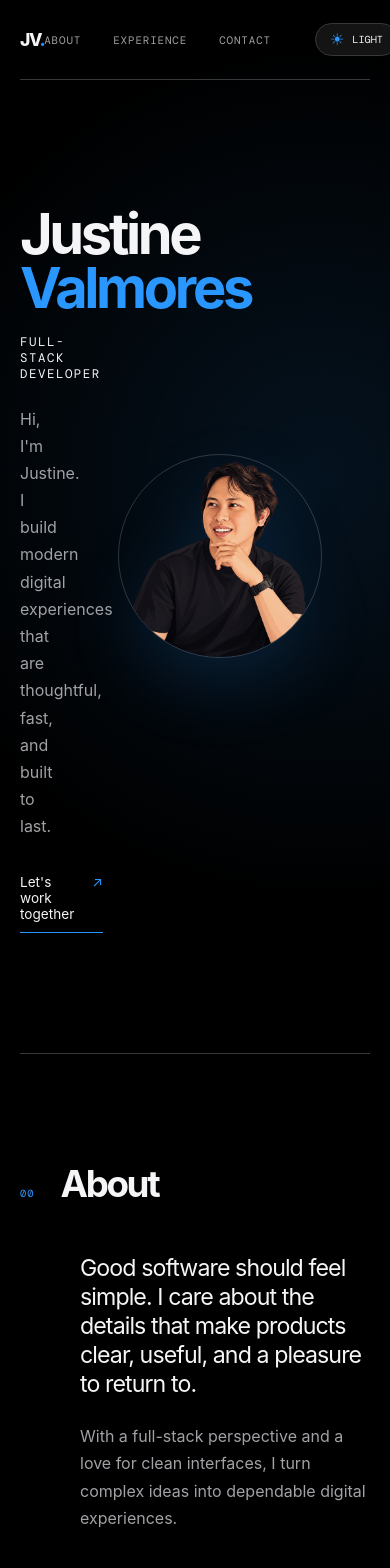
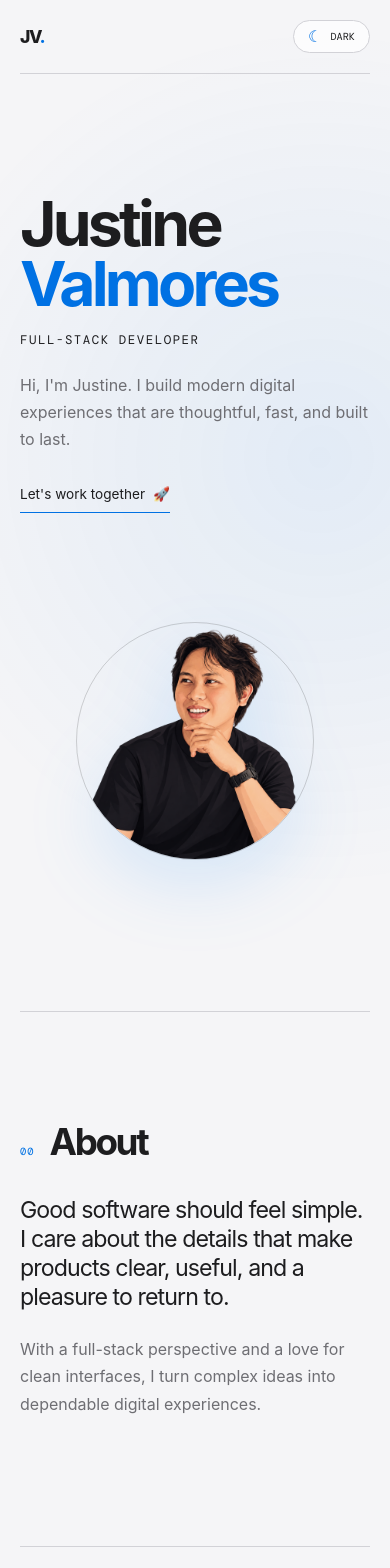
Before and after one commit to jfvalmores/portfolio, a React (Vite) app: page / in a window 390 px wide. Shown: the top 1568 px of the page. Built offline with nearby package versions, Linux system fonts and the light colour scheme.

Commit message:
feat: implement custom theme hook and update components for theme support

```diff
--- a/src/App.tsx
+++ b/src/App.tsx
@@ -1,4 +1,4 @@
-import { useState } from "react";
+import useTheme from "./hooks/use-theme";
 import Topbar from "./components/Topbar/Topbar";
 import Hero from "./components/Hero/Hero";
 import About from "./components/About/About";
@@ -20,7 +20,7 @@ import "./components/Footer/Footer.css";
 import "./components/ScrollToTop/ScrollToTop.css";
 
 function App() {
-  const [isLight, setIsLight] = useState(false);
+  const { isLight, setIsLight } = useTheme();
 
   return (
     <div className={isLight ? "app light" : "app"}>
--- a/src/components/Contact/Contact.css
+++ b/src/components/Contact/Contact.css
@@ -38,3 +38,14 @@
     monospace;
   text-transform: uppercase;
 }
+
+@media (max-width: 768px) {
+  .contact-section {
+    display: block;
+    padding: 80px 0 100px;
+  }
+
+  .contact-links {
+    margin-top: 45px;
+  }
+}
--- a/src/components/Experience/Experience.css
+++ b/src/components/Experience/Experience.css
@@ -29,3 +29,18 @@
   margin: 0;
   max-width: 300px;
 }
+
+@media (max-width: 768px) {
+  .experience-row {
+    margin-left: 0;
+    display: block;
+  }
+
+  .period {
+    margin: 25px 0 8px;
+  }
+
+  .experience-detail {
+    margin-top: 0;
+  }
+}
--- a/src/components/Footer/Footer.css
+++ b/src/components/Footer/Footer.css
@@ -10,3 +10,11 @@
   text-transform: uppercase;
   letter-spacing: 0.06em;
 }
+
+@media (max-width: 768px) {
+  .site-footer {
+    gap: 20px;
+    align-items: flex-start;
+    flex-direction: column;
+  }
+}
--- a/src/components/Hero/Hero.css
+++ b/src/components/Hero/Hero.css
@@ -51,10 +51,14 @@
 
 .text-link {
   display: inline-flex;
-  gap: 18px;
+  gap: 8px;
   padding-bottom: 10px;
   border-bottom: 1px solid var(--accent);
   font-size: 0.85rem;
+}
+
+.text-link:hover {
+  color: var(--accent);
 }
 
 .text-link span,
@@ -87,3 +91,24 @@
   bottom: 20%;
   color: var(--muted);
 }
+
+@media (max-width: 768px) {
+  .hero {
+    display: block;
+    min-height: auto;
+    padding: 92px 0 90px;
+  }
+
+  .hero h1 {
+    font-size: clamp(3.2rem, 16vw, 5rem);
+  }
+
+  .hero-art {
+    min-height: 360px;
+    margin-top: 48px;
+  }
+
+  .hero-art img {
+    width: min(68%, 250px);
+  }
+}
--- a/src/components/Hero/Hero.tsx
+++ b/src/components/Hero/Hero.tsx
@@ -13,7 +13,7 @@ const Hero = () => (
         fast, and built to last.
       </p>
       <a className="text-link" href="#contact">
-        Let&apos;s work together <span aria-hidden="true">↗</span>
+        Let&apos;s work together <span aria-hidden="true">🚀</span>
       </a>
     </div>
     <div className="hero-art">
--- a/src/components/Projects/Projects.css
+++ b/src/components/Projects/Projects.css
@@ -2,3 +2,9 @@
   border-top: 1px solid var(--line);
   padding: 120px 0;
 }
+
+@media (max-width: 768px) {
+  .project-section {
+    display: block;
+  }
+}
--- a/src/components/ScrollToTop/ScrollToTop.css
+++ b/src/components/ScrollToTop/ScrollToTop.css
@@ -41,3 +41,10 @@
   font-size: 1rem;
   line-height: 0.7;
 }
+
+@media (max-width: 768px) {
+  .back-to-top {
+    right: 20px;
+    bottom: 20px;
+  }
+}
--- a/src/components/Stack/Stack.css
+++ b/src/components/Stack/Stack.css
@@ -30,3 +30,10 @@
   border-radius: 999px;
   font-size: 0.76rem;
 }
+
+@media (max-width: 768px) {
+  .stack-grid {
+    grid-template-columns: 1fr;
+    gap: 15px;
+  }
+}
--- a/src/components/Topbar/Topbar.css
+++ b/src/components/Topbar/Topbar.css
@@ -58,3 +58,13 @@ em {
   font-size: 1rem;
   line-height: 0.7;
 }
+
+@media (max-width: 768px) {
+  .site-header {
+    height: 74px;
+  }
+
+  .site-nav {
+    display: none;
+  }
+}
--- a/src/global.css
+++ b/src/global.css
@@ -106,10 +106,19 @@ a {
   }
 }
 
-@media (max-width: 700px) {
+@media (max-width: 768px) {
   .site-header,
   .site-footer,
   .section-shell {
     width: min(100% - 40px, 1120px);
   }
+
+  .section-heading {
+    gap: 15px;
+    margin-bottom: 35px;
+  }
+
+  .section-body {
+    margin-left: 0;
+  }
 }
--- /dev/null
+++ b/src/hooks/use-theme.ts
@@ -0,0 +1,13 @@
+import { useState } from "react";
+
+const useTheme = () => {
+  const [isLight, setIsLight] = useState<boolean>(() => {
+    if (typeof window === "undefined") return false;
+
+    return window.matchMedia("(prefers-color-scheme: light)").matches;
+  });
+
+  return { isLight, setIsLight };
+};
+
+export default useTheme;
```
